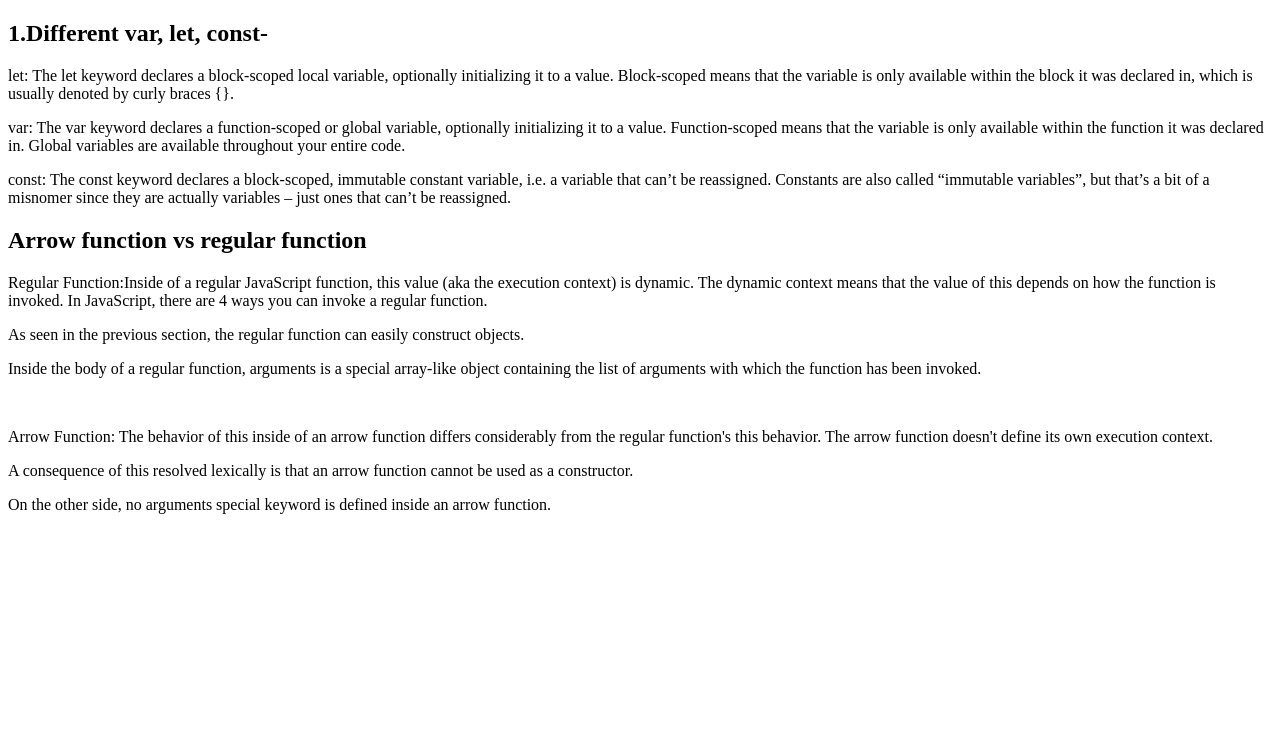
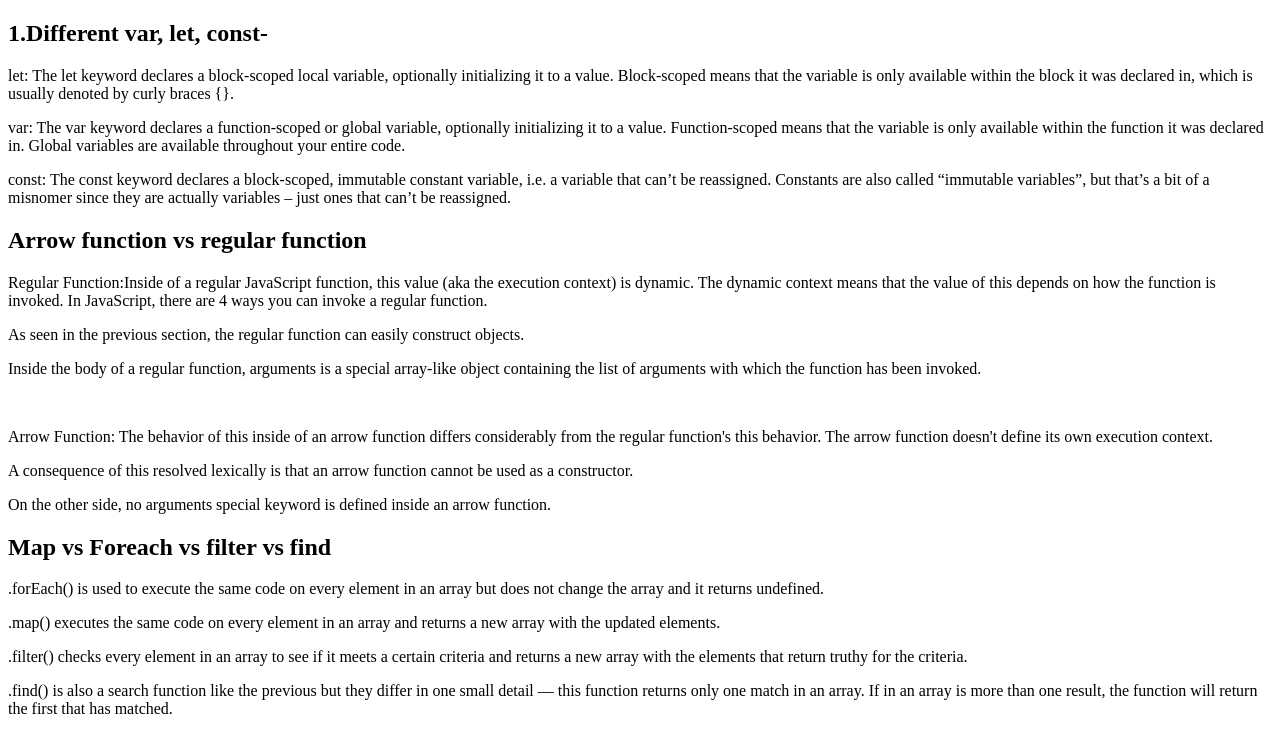
Before and after one commit to Tamannarahman13/assignment-6, a plain HTML site: page blog.html in a window 1280 px wide. Drawn offline with Linux system fonts and the light colour scheme.

Commit message:
blog added

```diff
--- a/blog.html
+++ b/blog.html
@@ -34,6 +34,16 @@
     <p>A consequence of this resolved lexically is that an arrow function cannot be used as a constructor.</p>
     <p>On the other side, no arguments special keyword is defined inside an arrow function.</p>
 
+    <h2>Map vs Foreach vs filter vs find</h2>
+    <p>.forEach() is used to execute the same code on every element in an array but does not change the array and it
+        returns undefined.</p>
+    <p>.map() executes the same code on every element in an array and returns a new array with the updated elements.</p>
+    <p>.filter() checks every element in an array to see if it meets a certain criteria and returns a new array with the
+        elements that return truthy for the criteria.</p>
+    <p>.find() is also a search function like the previous but they differ in one small detail — this function returns
+        only one match in an array. If in an array is more than one result, the function will return the first that has
+        matched.</p>
+
 </body>
 
 </html>
```
